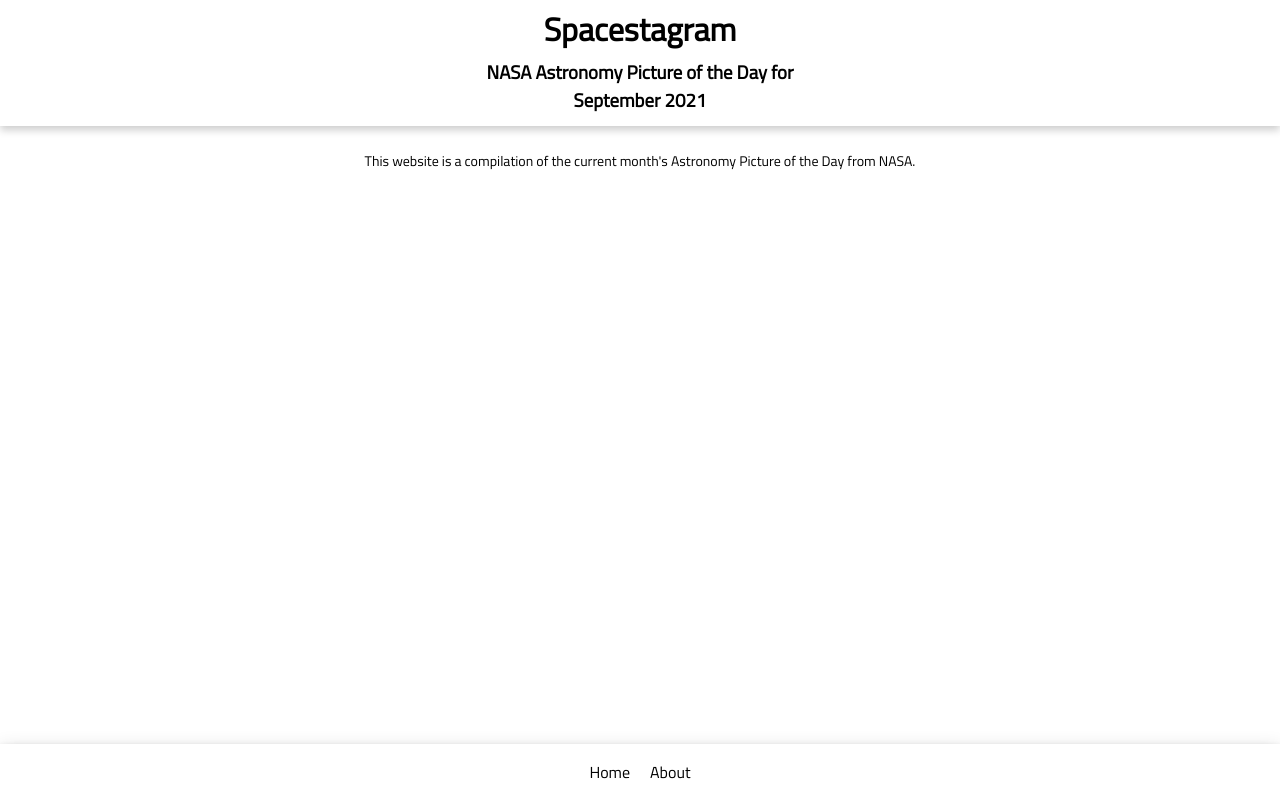
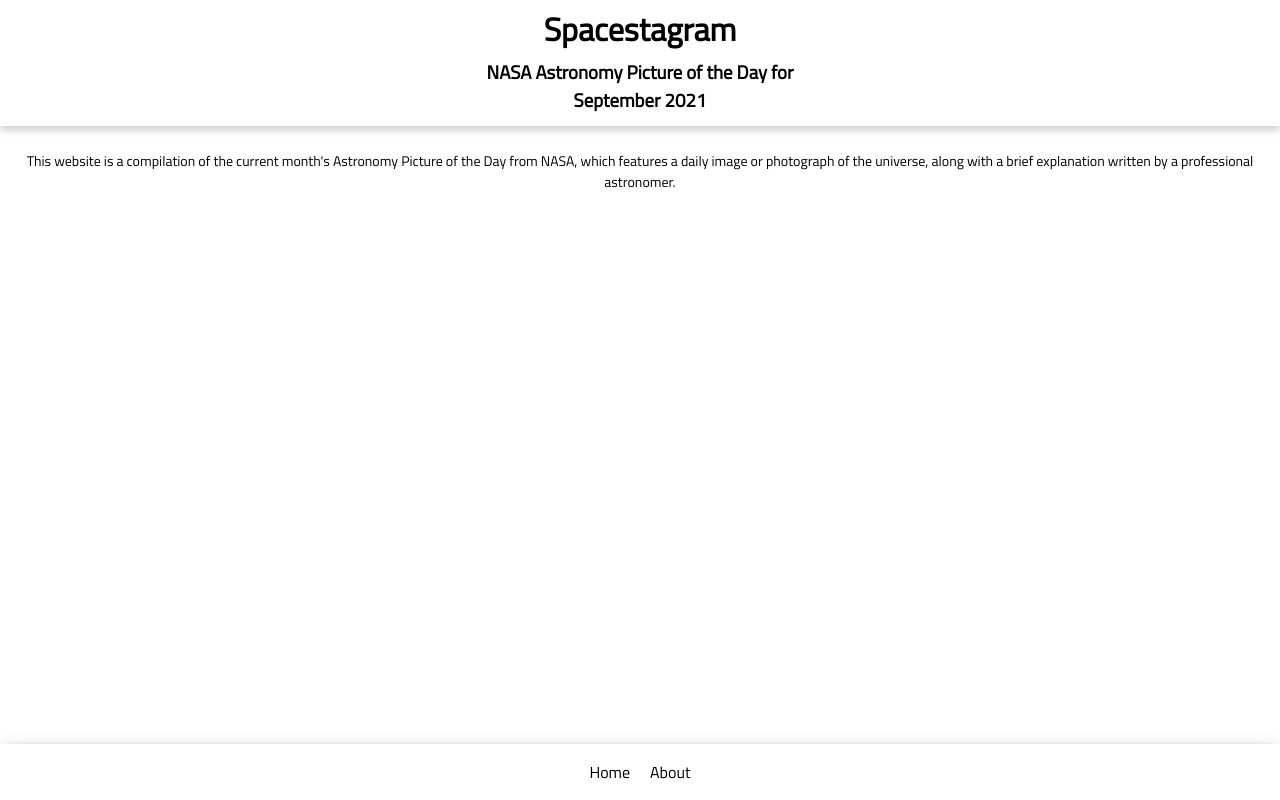
Before and after one commit to tcelovsky/spacestagram, a React (Create React App) app: page /about in a window 1280 px wide. Built offline with nearby package versions, Linux system fonts and the light colour scheme.

Commit message:
Update About

```diff
--- a/src/components/About.js
+++ b/src/components/About.js
@@ -1,7 +1,8 @@
 const About = () => {
     return (
       <div className="about">
-          <p>This website is a compilation of the current month's Astronomy Picture of the Day from NASA.</p>
+          <p>This website is a compilation of the current month's Astronomy Picture of the Day from NASA, which features a daily image or photograph of the universe, along with a brief explanation written by a professional astronomer.
+          </p>
       </div>
     );
   }
```
